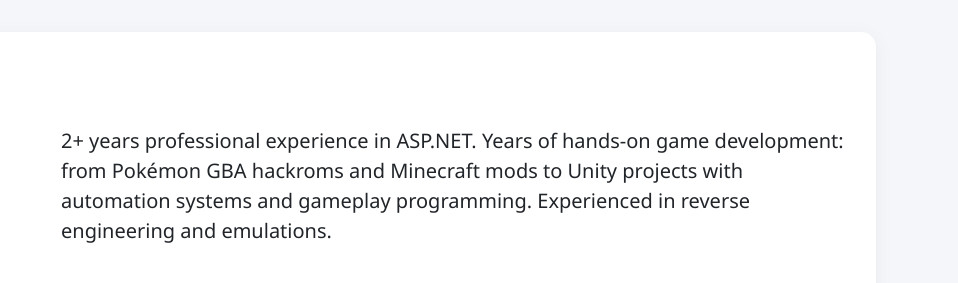
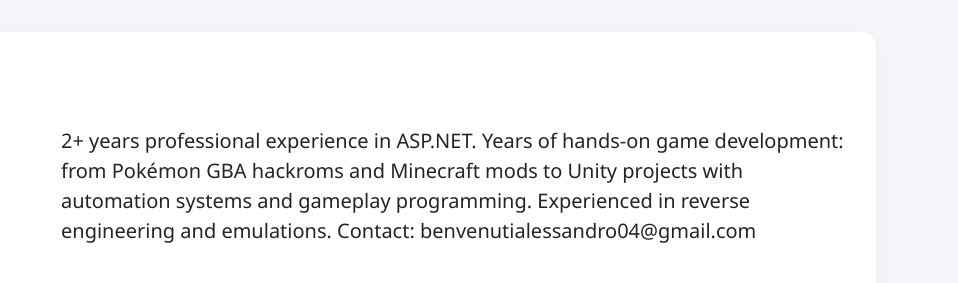
Before and after one commit to Sorachi00/portfolio, a plain HTML site: page index.html in a window 1280 px wide. Shown: the top 283 px of the page, 322-1280 px from the left. Drawn offline with nearby package versions, Linux system fonts and the light colour scheme.

Commit message:
Update index.html

```diff
--- a/index.html
+++ b/index.html
@@ -97,6 +97,7 @@
           <p class="lead">
 2+ years professional experience in ASP.NET.
 Years of hands-on game development: from Pokémon GBA hackroms and Minecraft mods to Unity projects with automation systems and gameplay programming. Experienced in reverse engineering and emulations.
+Contact: benvenutialessandro04@gmail.com
           </p>
         </div>
       </div>
```
